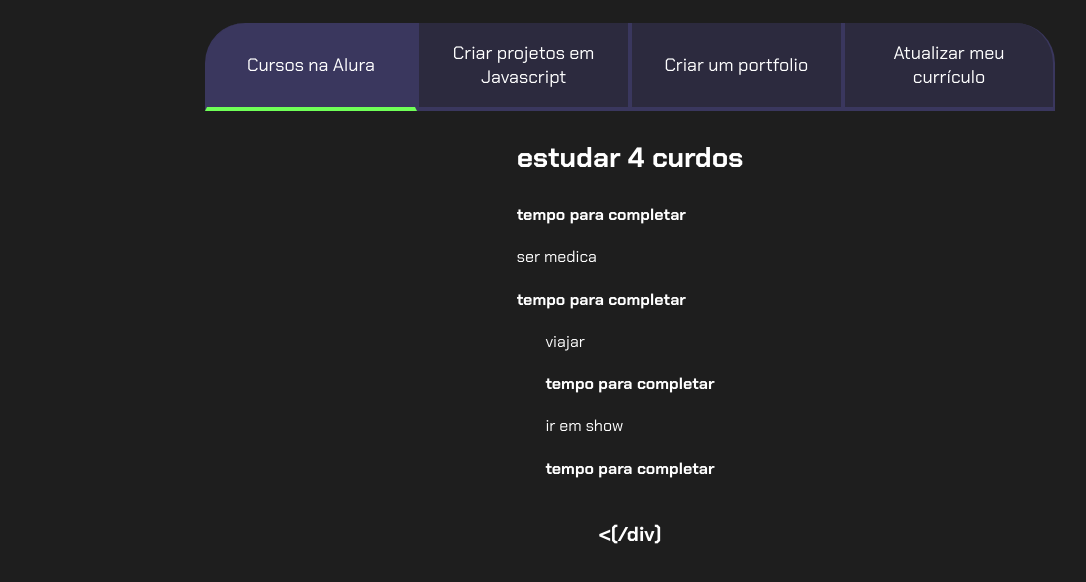
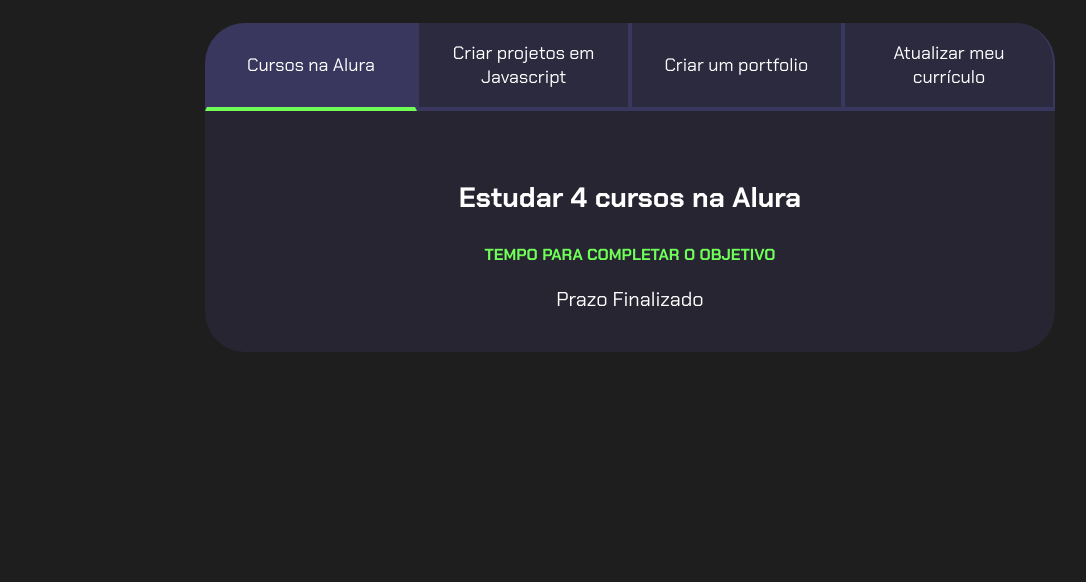
Before and after one commit to marcella123456/programacao-3D, a plain HTML site: page index.html in a window 1280 px wide. Shown: the part 80-662 px from the top of the page, without its empty margins (10-1096 px from the left). Drawn offline with Linux system fonts and the light colour scheme.

Commit message:
Update index.html

```diff
--- a/index.html
+++ b/index.html
@@ -11,37 +11,114 @@
 <body>
     <section class="conteudo-principal">
         <h2 class="titulo-principal">Meus Objetivos do ano<span>_</span></h2>
+        <div class="conteudo">
             <div class="botoes">
                 <button class="botao ativo">Cursos na Alura</button>
                 <button class="botao">Criar projetos em Javascript</button>
                 <button class="botao">Criar um portfolio</button>
                 <button class="botao">Atualizar meu currículo</button>
             </div>
-        <div class="aba conteudo ativo"
-        <        <h3viajar</h3>
-        <h3 class="aba-conteudo-titulo-principal"> estudar 4 curdos</h3>
-        <h4>tempo para completar</h4>
-        <div class="contador"> <div>
+            <div class="abas-textos">
+                <div class="aba-conteudo ativo">
+                    <h3 class="aba-conteudo-titulo-principal">Estudar 4 cursos na Alura</h3>
+                    <h4 class="aba-conteudo-titulo-secundario">Tempo para completar o objetivo</h4>
+                    <div class="contador">
+                        <!-- Inserir na aual 28/04
+                        <div class="contador-digito">
+                            <p class="contador-digito-numero" id="dias0">7</p>
+                            <p class="contador-digito-texto">dias</p>
+                        </div>
+                        <div class="contador-digito">
+                            <p class="contador-digito-numero" id="horas0">7</p>
+                            <p class="contador-digito-texto">horas</p>
+                        </div>
+                        <div class="contador-digito">
+                            <p class="contador-digito-numero" id="min0">7</p>
+                            <p class="contador-digito-texto">min</p>
+                        </div>
+                        <div class="contador-digito">
+                            <p class="contador-digito-numero" id="seg0">7</p>
+                            <p class="contador-digito-texto">seg</p>
                         </div>
                     </div>
-        <div class="aba conteudo ativo"
-        <h3 class="aba-conteudo-titulo-principal"> ser medica </h3>
-        <h4>tempo para completar</h4>
+                        -->
+                </div>
+                <div class="aba-conteudo">
+                    <h3 class="aba-conteudo-titulo-principal">Criar 5 projetos em Javascript</h3>
+                    <h4 class="aba-conteudo-titulo-secundario">Tempo para completar o objetivo</h4>
+                    <div class="contador">
+                        <!--aula 28/04
+                        <div class="contador-digito">
+                            <p class="contador-digito-numero" id="dias1">7</p>
+                            <p class="contador-digito-texto">dias</p>
+                        </div>
+                        <div class="contador-digito">
+                            <p class="contador-digito-numero" id="horas1">7</p>
+                            <p class="contador-digito-texto">horas</p>
+                        </div>
+                        <div class="contador-digito">
+                            <p class="contador-digito-numero" id="min1">7</p>
+                            <p class="contador-digito-texto">min</p>
+                        </div>
+                        <div class="contador-digito">
+                            <p class="contador-digito-numero" id="seg1">7</p>
+                            <p class="contador-digito-texto">seg</p>
                         </div>
                     </div>
-        <div class="aba conteudo ativo"
-        <h3 class = aba-conteudo-titulo-principal">viajar</h3>
-        <h4>tempo para completar</h4>
+                        -->
+                </div>
+                <div class="aba-conteudo">
+                    <h3 class="aba-conteudo-titulo-principal">Criar um portfolio com os meus 3 melhores projetos</h3>
+                    <h4 class="aba-conteudo-titulo-secundario">Tempo para completar o objetivo</h4>
+                    <div class="contador">
+                        <div class="contador-digito">
+                            <!-- aula 28/04
+                            <p class="contador-digito-numero" id="dias2">7</p>
+                            <p class="contador-digito-texto">dias</p>
+                        </div>
+                        <div class="contador-digito">
+                            <p class="contador-digito-numero" id="horas2">7</p>
+                            <p class="contador-digito-texto">horas</p>
+                        </div>
+                        <div class="contador-digito">
+                            <p class="contador-digito-numero" id="min2">7</p>
+                            <p class="contador-digito-texto">min</p>
+                        </div>
+                        <div class="contador-digito">
+                            <p class="contador-digito-numero" id="seg2">7</p>
+                            <p class="contador-digito-texto">seg</p>
                         </div>
                     </div>
-        <div class="aba conteudo ativo"
-        <h3 class="aba-conteudo-titulo-principal"> ir em show</h3>
-        <h4>tempo para completar</h4>
+                     -->
                 </div>
-
-    </section
+                <div class="aba-conteudo">
+                    <h3 class="aba-conteudo-titulo-principal">Atualizar meu curriculo com os certificados da Alura</h3>
+                    <h4 class="aba-conteudo-titulo-secundario">Tempo para completar o objetivo</h4>
+                    <div class="contador">
+                        <!-- aula 28/04
+                        <div class="contador-digito">
+                            <p class="contador-digito-numero" id="dias3">7</p>
+                            <p class="contador-digito-texto">dias</p>
+                        </div>
+                        <div class="contador-digito">
+                            <p class="contador-digito-numero" id="horas3">7</p>
+                            <p class="contador-digito-texto">horas</p>
+                        </div>
+                        <div class="contador-digito">
+                            <p class="contador-digito-numero" id="min3">7</p>
+                            <p class="contador-digito-texto">min</p>
+                        </div>
+                        <div class="contador-digito">
+                            <p class="contador-digito-numero" id="seg3">7</p>
+                            <p class="contador-digito-texto">seg</p>
+                        </div>
+                    </div>
+                        -->
+                </div>
+            </div>
+        </div>
+    </section>
     <script src="main.js"></script>
 </body>
+
 </html>
-<h4>
-<div class="contador"> <(/div)
```
Lines whose indentation alone changed are shown as unchanged.
